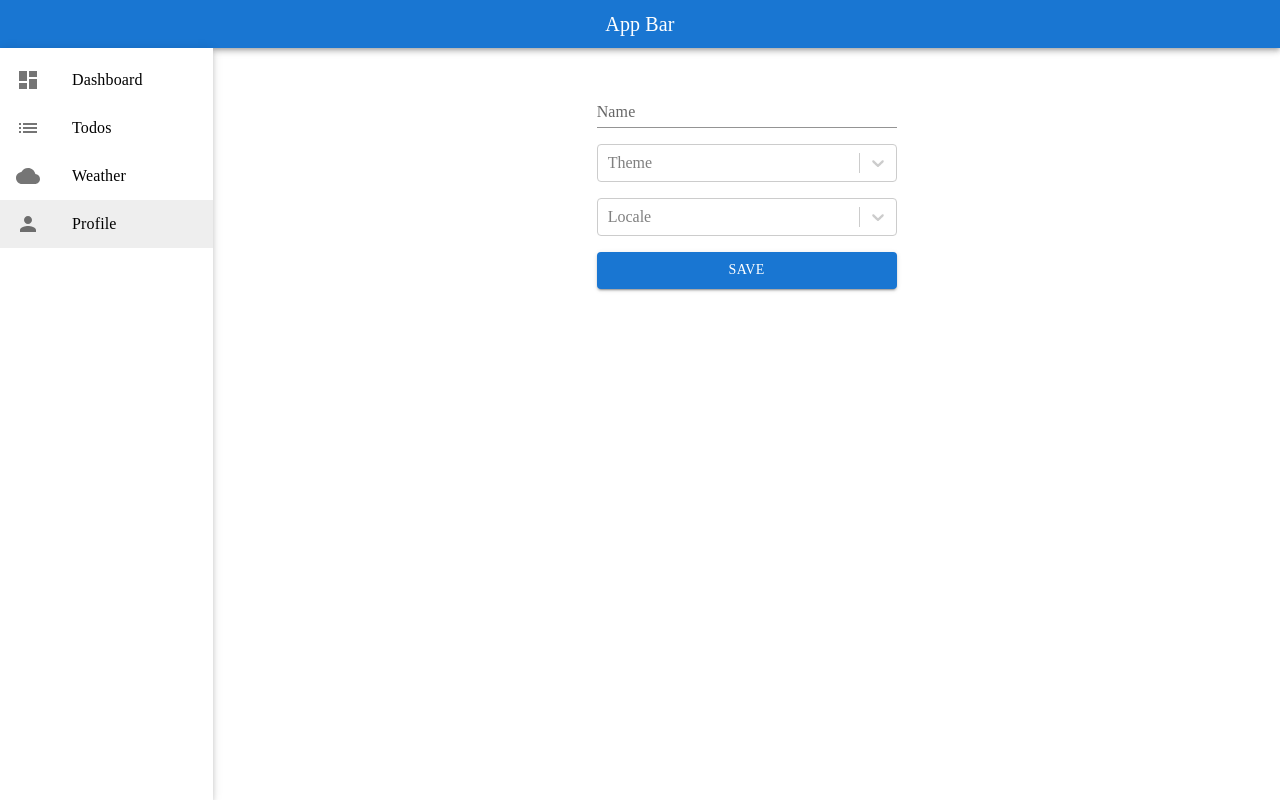
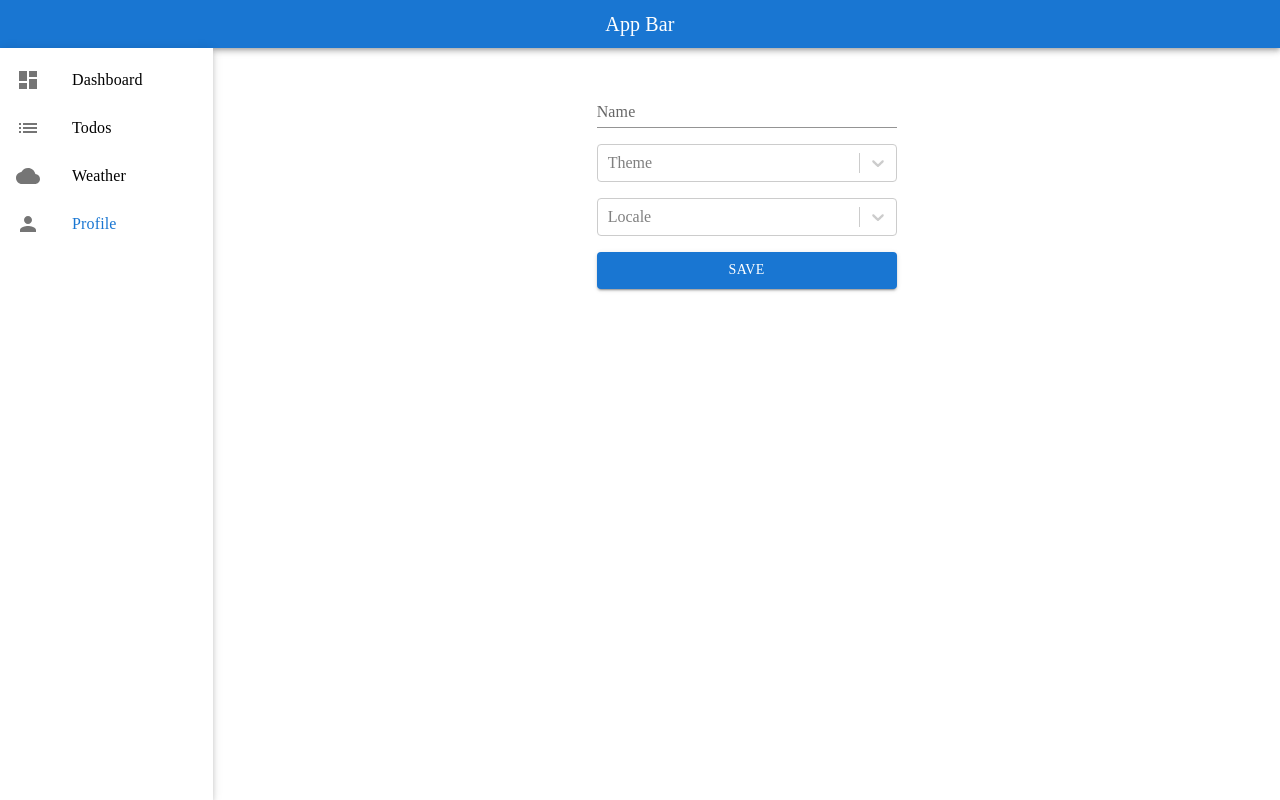
Before and after one commit to AshkanAhmady/nadinSoft---task, a React (Create React App) app: page /profile in a window 1280 px wide. Built offline with nearby package versions, Linux system fonts and the light colour scheme; a small style sheet from the web is missing.

Commit message:
theme context added

```diff
--- a/src/App.tsx
+++ b/src/App.tsx
@@ -2,9 +2,11 @@ import Layout from "./layout/Layout";
 import { Route, Routes } from "react-router-dom";
 import routes from "./routes";
 import { Toaster } from 'react-hot-toast';
+import ToggleColorMode from "./context/ThemeContext";
 
 function App() {
   return (
+    <ToggleColorMode >
       <Layout>
         <Toaster />
         <Routes>
@@ -12,6 +14,7 @@ function App() {
         </Routes>
 
       </Layout>
+    </ToggleColorMode>
   );
 }
 
--- /dev/null
+++ b/src/context/ThemeContext.tsx
@@ -0,0 +1,36 @@
+import { createContext, useEffect, useMemo, useState } from "react";
+import { ThemeProvider, createTheme } from '@mui/material/styles';
+import { ChildsComponentsType } from "../types";
+
+export const ColorModeContext = createContext<any>({ mode: "light", undefined })
+
+const ToggleColorMode: React.FC<ChildsComponentsType> = ({ children }) => {
+    const [mode, setMode] = useState<'light' | 'dark'>('light');
+
+    useEffect(() => {
+        if (typeof window !== 'undefined') {
+            const data: any = localStorage.getItem("theme")
+            setMode(data || "light")
+        }
+    }, [])
+
+    const theme = useMemo(
+        () =>
+            createTheme({
+                palette: {
+                    mode,
+                },
+            }),
+        [mode],
+    );
+
+    return (
+        <ColorModeContext.Provider value={{ mode, setMode }}>
+            <ThemeProvider theme={theme}>
+                {children}
+            </ThemeProvider>
+        </ColorModeContext.Provider>
+    );
+}
+
+export default ToggleColorMode
--- a/src/layout/Layout.module.css
+++ b/src/layout/Layout.module.css
@@ -1,9 +1,10 @@
-.navLink,
+/* .navLink,
 .activeNavLink {
-  color: unset;
+  color: black;
   text-decoration: none;
-}
+} */
 
 .activeNavLink .listItem {
-  background: #eee !important;
+  /* background: #585858 !important; */
+  color: #1976d2;
 }
--- a/src/layout/Layout.tsx
+++ b/src/layout/Layout.tsx
@@ -15,11 +15,13 @@ import { NavLink } from "react-router-dom";
 import styles from "./Layout.module.css"
 import { useTranslation } from "react-i18next";
 import { getStorage } from "../utils/storage";
-import { createContext, useEffect } from "react";
+import { useEffect } from "react";
+import { useTheme } from '@mui/material/styles';
 import { toast } from "react-hot-toast";
 
 const Layout: React.FC<ChildsComponentsType> = ({ children }) => {
     const { t } = useTranslation()
+    const theme = useTheme();
 
     useEffect(() => {
         !getStorage("USER") && toast(t("SetName"))
@@ -30,11 +32,10 @@ const Layout: React.FC<ChildsComponentsType> = ({ children }) => {
             <Header />
             <Grid sx={{ display: "flex", flexGrow: 1 }} container>
                 <Grid boxShadow="0px 4px 5px 0px rgba(0,0,0,0.14), 0px 1px 10px 0px rgba(0,0,0,0.12);" item xs={2}>
-                    <Box sx={{ width: '100%', maxWidth: 360, bgcolor: 'background.paper' }}>
-                        <nav aria-label="main mailbox folders">
+                    <Box sx={{ width: '100%', height: "100%", bgcolor: 'background.paper' }}>
+                        <nav aria-label="">
                             <List>
-                                <NavLink className={({ isActive }) =>
-                                    (isActive ? styles.activeNavLink : styles.navLink)} to="/">
+                                <NavLink style={{ textDecoration: "none", color: `${theme.palette.mode === "dark" ? "white" : "black"}` }} className={({ isActive }) => (isActive ? styles.activeNavLink : styles.navLink)} to="/">
                                     <ListItem className={styles.listItem} disablePadding>
                                         <ListItemButton>
                                             <ListItemIcon>
@@ -44,7 +45,7 @@ const Layout: React.FC<ChildsComponentsType> = ({ children }) => {
                                         </ListItemButton>
                                     </ListItem>
                                 </NavLink>
-                                <NavLink className={({ isActive }) =>
+                                <NavLink style={{ textDecoration: "none", color: `${theme.palette.mode === "dark" ? "white" : "black"}` }} className={({ isActive }) =>
                                     (isActive ? styles.activeNavLink : styles.navLink)} to="/todos">
                                     <ListItem className={styles.listItem} disablePadding>
                                         <ListItemButton>
@@ -55,7 +56,7 @@ const Layout: React.FC<ChildsComponentsType> = ({ children }) => {
                                         </ListItemButton>
                                     </ListItem>
                                 </NavLink>
-                                <NavLink className={({ isActive }) =>
+                                <NavLink style={{ textDecoration: "none", color: `${theme.palette.mode === "dark" ? "white" : "black"}` }} className={({ isActive }) =>
                                     (isActive ? styles.activeNavLink : styles.navLink)} to="weather">
                                     <ListItem className={styles.listItem} disablePadding>
                                         <ListItemButton>
@@ -66,7 +67,7 @@ const Layout: React.FC<ChildsComponentsType> = ({ children }) => {
                                         </ListItemButton>
                                     </ListItem>
                                 </NavLink>
-                                <NavLink className={({ isActive }) =>
+                                <NavLink style={{ textDecoration: "none", color: `${theme.palette.mode === "dark" ? "white" : "black"}` }} className={({ isActive }) =>
                                     (isActive ? styles.activeNavLink : styles.navLink)} to="profile">
                                     <ListItem className={styles.listItem} disablePadding>
                                         <ListItemButton>
@@ -81,9 +82,13 @@ const Layout: React.FC<ChildsComponentsType> = ({ children }) => {
                         </nav>
                     </Box>
                 </Grid>
-                <Grid item xs={10}>{children}</Grid>
+                <Grid item xs={10}>
+                    <Box sx={{ height: "100%", background: `${theme.palette.mode === "dark" ? "#383838" : "unset"}` }}>
+                        {children}
+                    </Box>
+                </Grid>
             </Grid>
-        </Box>
+        </Box >
     );
 };
 
--- a/src/pages/dashboard/DashboardPage.tsx
+++ b/src/pages/dashboard/DashboardPage.tsx
@@ -4,9 +4,11 @@ import { useTranslation } from 'react-i18next';
 import Timer from '../../components/timer/Timer';
 import useWelcomeText from '../../hooks/WelcomeText';
 import { getStorage } from '../../utils/storage';
+import { useTheme } from '@mui/material/styles';
 
 const DashboardPage = () => {
     const { t } = useTranslation();
+    const theme = useTheme();
 
     return (
         <Box
@@ -17,6 +19,10 @@ const DashboardPage = () => {
                 gap: "3rem",
                 flexDirection: 'column',
                 minHeight: '100%',
+                // bgcolor: 'background.paper',
+                position: "relative",
+
+                // background: `${theme.palette.mode === "dark" ? "#3C3C3C" : "nuset"}`
             }}
         >
             <Typography variant="h3">
--- a/src/pages/profile/ProfilePage.tsx
+++ b/src/pages/profile/ProfilePage.tsx
@@ -1,6 +1,6 @@
 import { Box } from '@mui/material';
 import { changeLanguage } from 'i18next';
-import { useState } from 'react';
+import { useContext, useState } from 'react';
 import { useTranslation } from 'react-i18next';
 import Select from 'react-select';
 import { ProfileSelectType } from '../../types';
@@ -8,9 +8,13 @@ import TextField from '@mui/material/TextField';
 import Button from '@mui/material/Button';
 import { setStorage } from '../../utils/storage';
 import { toast } from 'react-hot-toast';
+import { ColorModeContext } from '../../context/ThemeContext';
+import { useTheme } from '@mui/material/styles';
 
 const ProfilePage = () => {
     const [name, setName] = useState("")
+    const { setMode } = useContext(ColorModeContext);
+
     const [selectedThemeOption, setSelectedThemeOption] = useState<ProfileSelectType | null>(null)
     const [selectedLangOption, setSelectedLangOption] = useState<ProfileSelectType | null>(null)
     const { t } = useTranslation()
@@ -43,7 +47,8 @@ const ProfilePage = () => {
             setSelectedLangOption(null)
         }
         if (selectedThemeOption?.value) {
-            changeLanguage(selectedLangOption?.value)
+            setMode(selectedThemeOption?.value)
+            localStorage.setItem("theme", selectedThemeOption?.value)
             toast.success(t("ThemeChanged"))
             setSelectedThemeOption(null)
         }
@@ -59,7 +64,7 @@ const ProfilePage = () => {
                 gap: "1rem",
                 flexDirection: 'column',
                 minHeight: '100%',
-                position: "relative"
+                position: "relative",
             }}
 
         >
--- a/src/types.ts
+++ b/src/types.ts
@@ -1,3 +1,7 @@
+export interface ChildsComponentsType {
+  children: React.ReactNode;
+}
+
 export interface ChildsComponentsType {
   children: React.ReactNode;
 }
```
Lines whose indentation alone changed are shown as unchanged.
